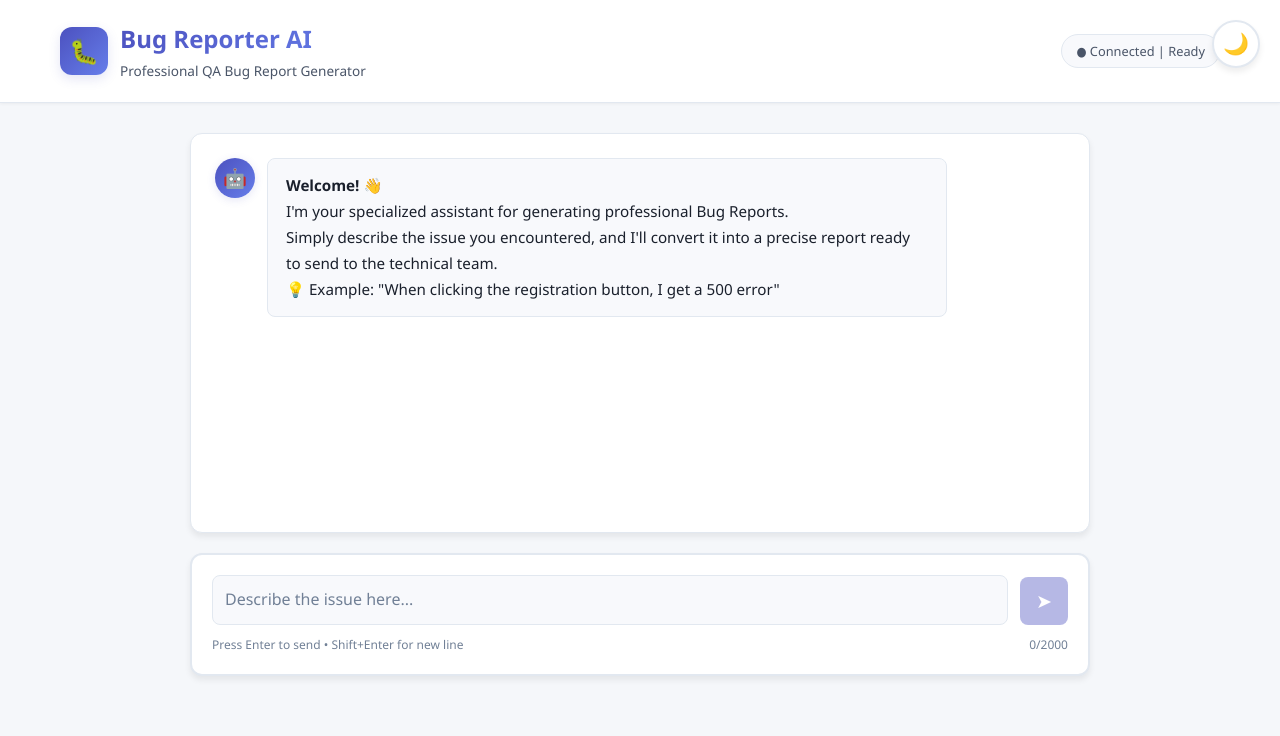
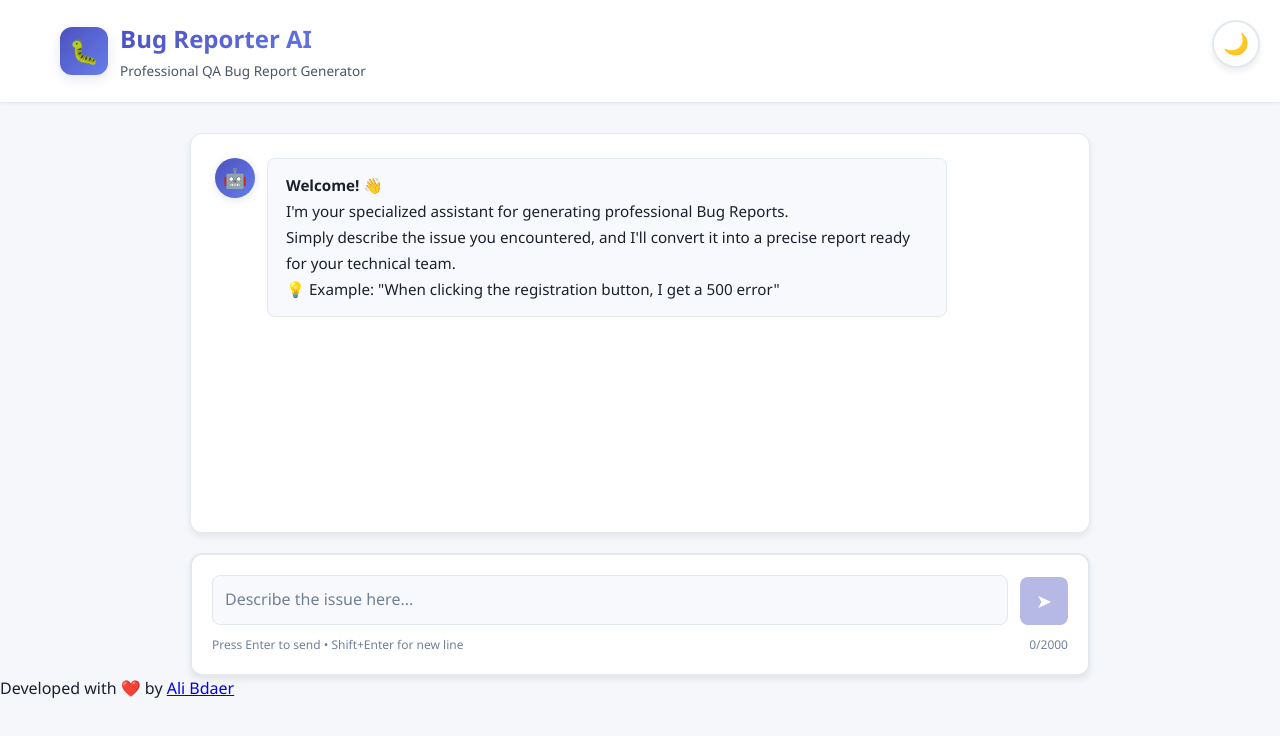
Before and after one commit to alibdaer/bug-reporter, a plain HTML site: page index.html in a window 1280 px wide. Drawn offline with Linux system fonts and the light colour scheme.

Commit message:
Update index.html

```diff
--- a/index.html
+++ b/index.html
@@ -3,11 +3,11 @@
 <head>
   <meta charset="UTF-8">
   <meta name="viewport" content="width=device-width, initial-scale=1.0">
-  <title>Bug Reporter AI - Professional QA Reports</title>
+  <title>Bug Reporter AI</title>
   <link rel="stylesheet" href="style.css">
 </head>
 <body>
-  <button id="theme-toggle" class="theme-toggle">
+  <button id="theme-toggle" class="theme-toggle" title="Toggle Theme">
     <span class="icon">🌙</span>
   </button>
 
@@ -20,7 +20,7 @@
           <p class="subtitle">Professional QA Bug Report Generator</p>
         </div>
       </div>
-      <div class="status-badge">● Connected | Ready</div>
+      <!-- تم إزالة شارة الاتصال كما طلبت -->
     </div>
   </header>
 
@@ -32,7 +32,7 @@
           <div class="message-content">
             <p><strong>Welcome! 👋</strong></p>
             <p>I'm your specialized assistant for generating professional Bug Reports.</p>
-            <p>Simply describe the issue you encountered, and I'll convert it into a precise report ready to send to the technical team.</p>
+            <p>Simply describe the issue you encountered, and I'll convert it into a precise report ready for your technical team.</p>
             <div class="quick-tips">💡 Example: "When clicking the registration button, I get a 500 error"</div>
           </div>
         </div>
@@ -60,10 +60,14 @@
         </div>
       </div>
       <div id="report-content" class="report-content">
-        <!-- Report will appear here -->
+        <!-- Report will be injected here -->
       </div>
     </div>
   </main>
+
+  <footer class="site-footer">
+    <p>Developed with ❤️ by <a href="https://www.linkedin.com/in/alibdaer" target="_blank" rel="noopener noreferrer">Ali Bdaer</a></p>
+  </footer>
 
   <div id="loading-overlay" class="loading-overlay hidden">
     <div class="loader">
```
